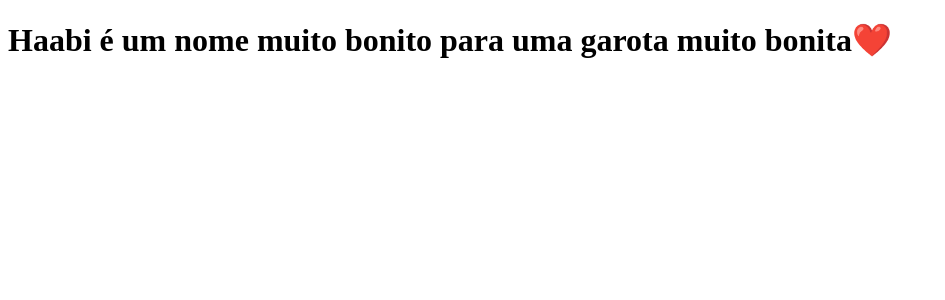
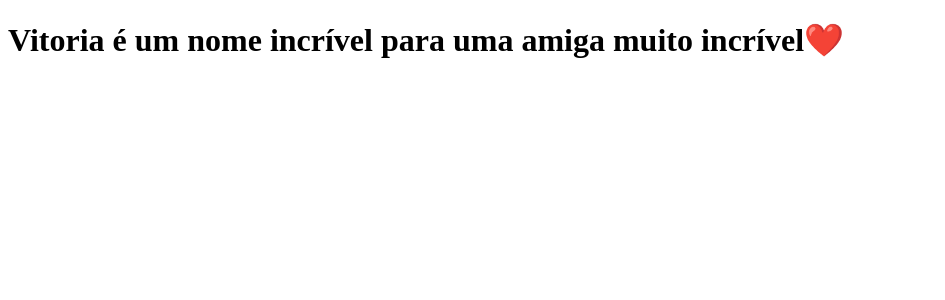
Before and after one commit to Gabriel2Mello/clone-tabnews, a Next.js app: page / in a window 1280 px wide. Shown: the top 300 px of the page, without its empty margins (0-945 px from the left). Built offline with nearby package versions, Linux system fonts and the light colour scheme.

Commit message:
Mensagem para amiga

```diff
--- a/pages/index.js
+++ b/pages/index.js
@@ -1,7 +1,7 @@
 // npm run dev
 
 function Home() {
-    return <h1>Haabi é um nome muito bonito para uma garota muito bonita❤️</h1>
+    return <h1>Vitoria é um nome incrível para uma amiga muito incrível❤️</h1>
 }
 
 export default Home;
```
